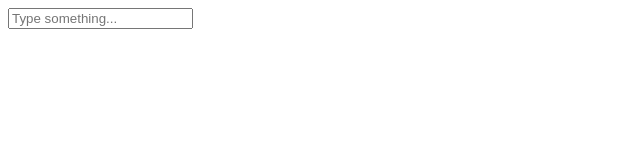
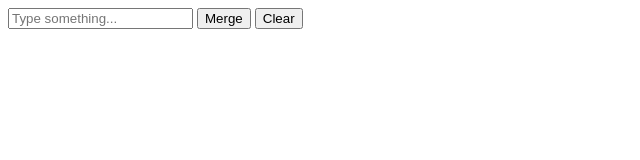
Before and after one commit to AldosTres/collaboration-tests, a plain HTML site: page index.html in a window 1280 px wide. Shown: the whole page, without its empty margins (0-640 px from the left). Drawn offline with Linux system fonts and the light colour scheme.

Commit message:
actions buttons

```diff
--- a/index.html
+++ b/index.html
@@ -7,5 +7,7 @@
   </head>
   <body>
     <input type="text" id="inputField" placeholder="Type something..." />
+    <button id="sendButton">Merge</button>
+    <button id="clearButton">Clear</button>
   </body>
 </html>
```
